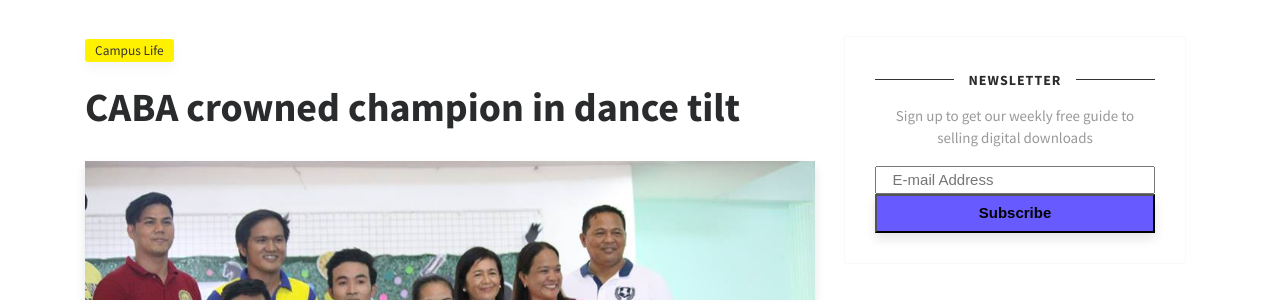
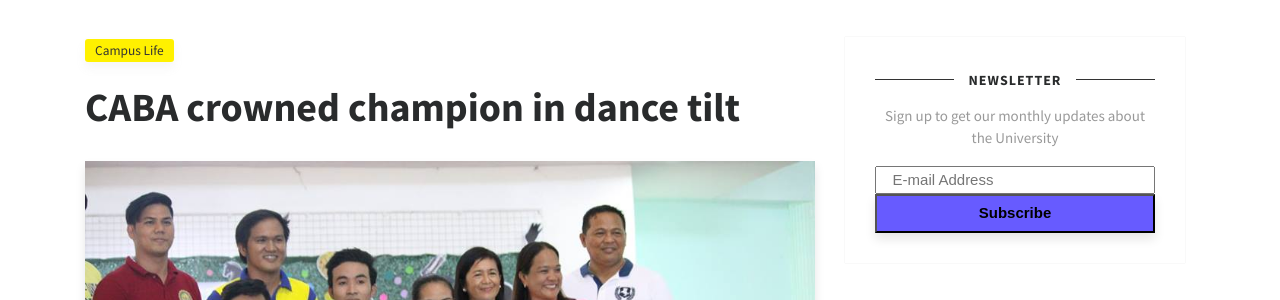
Before and after one commit to ajdeguzman/ucu, a Jekyll site: the page built from _posts/2019-02-07-CABA-crowned-champion.md, in a window 1280 px wide and 900 px high. Shown: the part 150-450 px from the top of the window. Built offline with Jekyll 4.4.1, drawn with Linux system fonts in a browser that asks for light colours; comment, search, counter and statistics services are not loaded.

Commit message:
Added disqus username/updated newsletter

```diff
--- a/_config.yml
+++ b/_config.yml
@@ -8,6 +8,7 @@ paginate: 12
 baseurl: /ucu
 email: 'aljohndeguzman@gmail.com'
 google_analytics: 'UA-46278016-1'
+disqus: "urdanetacityuniversity"
 
 # Social
 social:
--- a/_includes/newsletter.html
+++ b/_includes/newsletter.html
@@ -10,7 +10,7 @@
 <div id="mc_embed_signup">
 <form action="https://wowthemes.us11.list-manage.com/subscribe/post?u=8aeb20a530e124561927d3bd8&amp;id=8c3d2d214b" method="post" id="mc-embedded-subscribe-form" name="mc-embedded-subscribe-form" class="validate" target="_blank" novalidate>
 	<div id="mc_embed_signup_scroll">
-	<h2>Sign up to get our weekly free guide to selling digital downloads</h2>
+	<h2>Sign up to get our monthly updates about the University</h2>
 
 <div class="mc-field-group">
 	<input type="email" value="" name="EMAIL" class="required email" id="mce-EMAIL" placeholder="E-mail Address">
```
